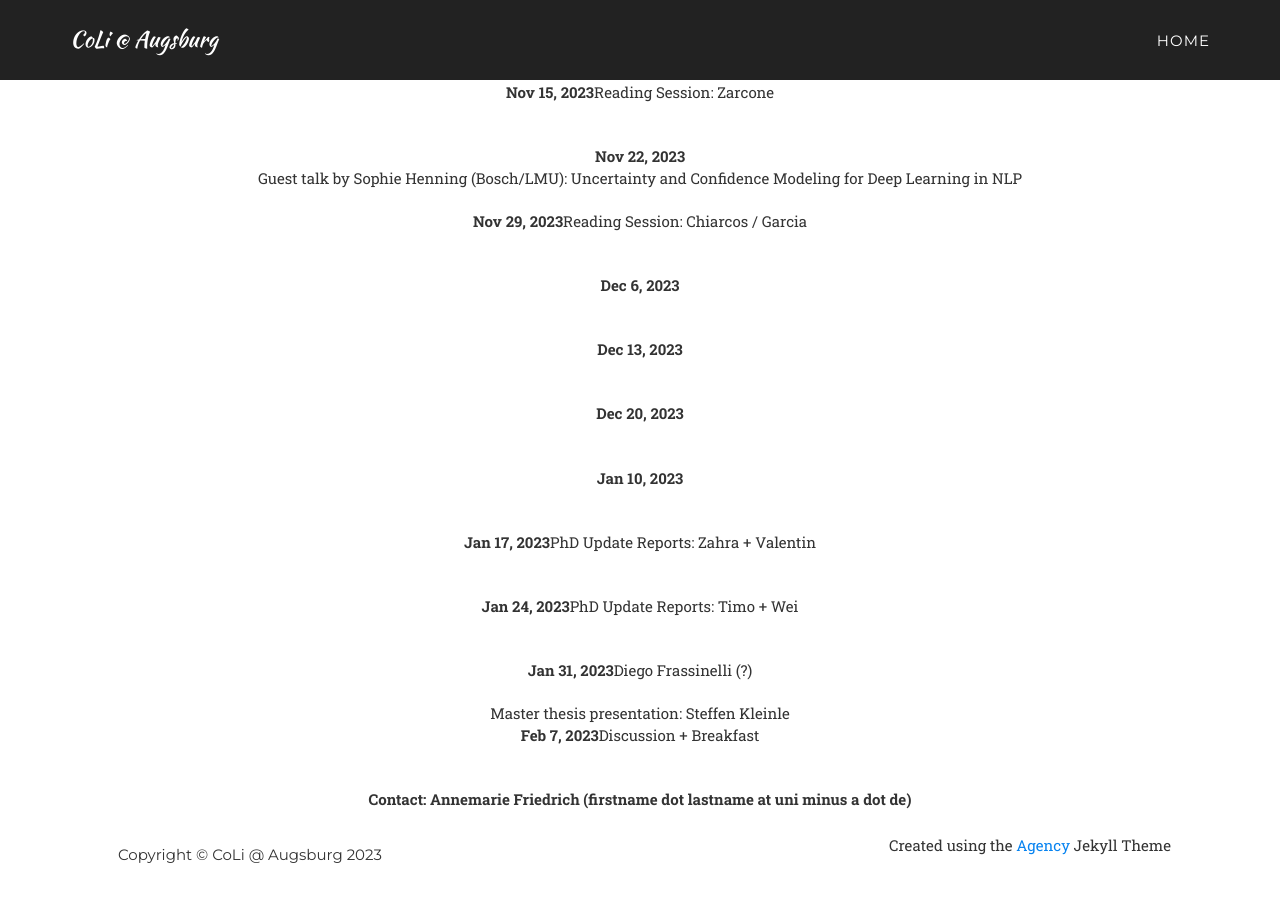
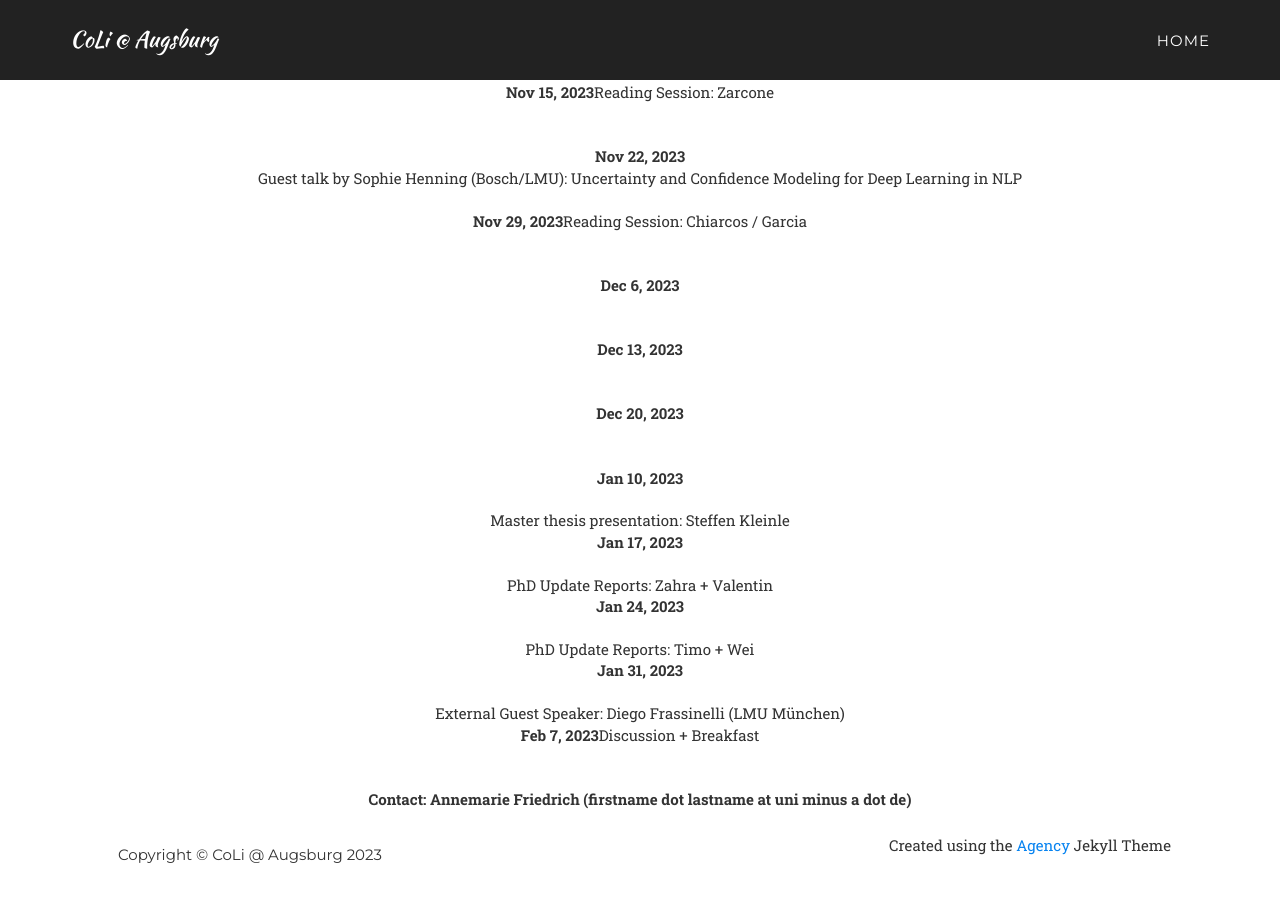
Before and after one commit to Viviana-dev/coli-augsburg.github.io, a Jekyll site: the page built from pages/nlp-seminar-23.md, in a window 1280 px wide and 900 px high, scrolled down 842 px. Built offline with Jekyll 4.4.1, drawn with Linux system fonts in a browser that asks for light colours; some web fonts are replaced.

Commit message:
changing dates

```diff
--- a/pages/nlp-seminar-23.md
+++ b/pages/nlp-seminar-23.md
@@ -55,19 +55,19 @@ permalink: /nlp-seminar
 
     <b>Jan 10, 2023</b><br/>
 
-    <br/><br/>
+    <br/>Master thesis presentation: Steffen Kleinle<br/>
 
-     <b>Jan 17, 2023</b>PhD Update Reports: Zahra + Valentin<br/>
+     <b>Jan 17, 2023</b><br/>
 
-    <br/><br/>
+    <br/>PhD Update Reports: Zahra + Valentin<br/>
 
-     <b>Jan 24, 2023</b>PhD Update Reports: Timo + Wei<br/>
+     <b>Jan 24, 2023</b><br/>
 
-    <br/><br/>
+    <br/>PhD Update Reports: Timo + Wei<br/>
 
-     <b>Jan 31, 2023</b>Diego Frassinelli (?)<br/>
+     <b>Jan 31, 2023</b><br/>
 
-    <br/>Master thesis presentation: Steffen Kleinle<br/>
+    <br/>External Guest Speaker: Diego Frassinelli (LMU München)<br/>
 
     <b>Feb 7, 2023</b>Discussion + Breakfast<br/>
 
```
